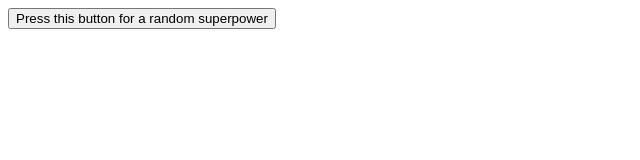
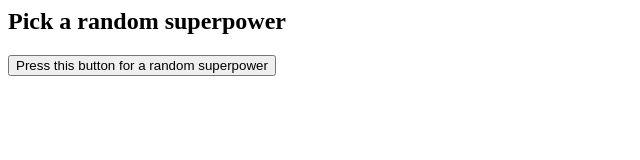
Before and after one commit to Hazel-XD/Hazel-XD.github.io, a plain HTML site: page superpowers.html in a window 1280 px wide. Shown: the whole page, without its empty margins (0-640 px from the left). Drawn offline with Linux system fonts and the light colour scheme.

Commit message:
Update superpowers.html

```diff
--- a/superpowers.html
+++ b/superpowers.html
@@ -3,6 +3,7 @@
     <title>Random Superpowers</title>
   </head>
   <body>
+      <h2>Pick a random superpower</h2>
     <div id="imageDisplay">
       <!-- Images will display here -->
     </div>
```
